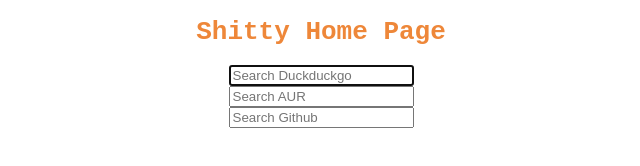
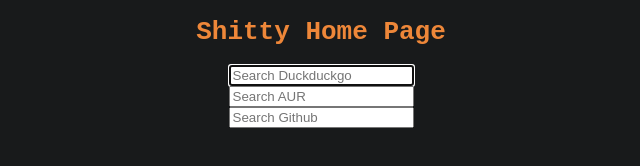
Before and after one commit to VFXDEN/ShittyHomePageMobile, a plain HTML site: page index.html in a window 1280 px wide. Shown: the whole page, without its empty margins (319-959 px from the left). Drawn offline with Linux system fonts and the light colour scheme.

Commit message:
Update index.html

```diff
--- a/index.html
+++ b/index.html
@@ -6,6 +6,7 @@
 body {
   font-family: monospace;
   color: #EE8739;
+  background-color: #181A1B;
 }
 a {
   color: #EE8739;
```
